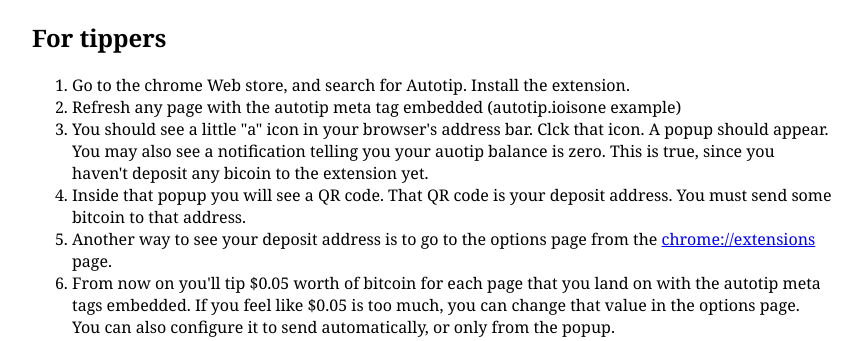
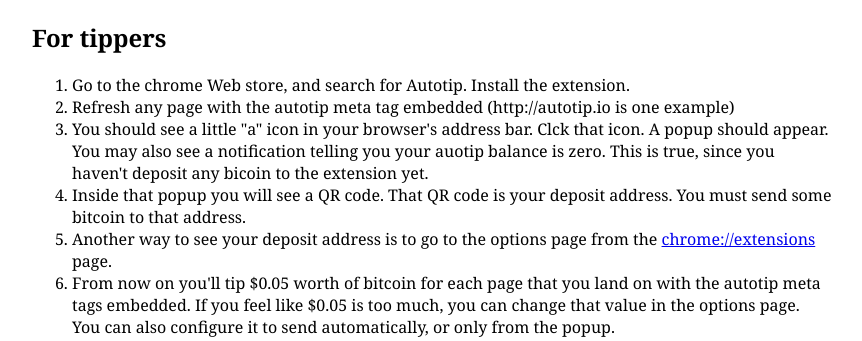
Before and after one commit to Band1to/autotip.io, a Django app: page /docs/chrome_extension in a window 1280 px wide. Shown: the part 251-592 px from the top of the page, without its empty margins (208-1070 px from the left). Run offline with Django 3.2, Linux system fonts and the light colour scheme.

Commit message:
fixed typo

```diff
--- a/autotip_io/autotip_io/templates/chrome_extension_usage.html
+++ b/autotip_io/autotip_io/templates/chrome_extension_usage.html
@@ -8,7 +8,7 @@
 
 <ol>
     <li>Go to the chrome Web store, and search for Autotip. Install the extension.</li>
-    <li>Refresh any page with the autotip meta tag embedded (autotip.ioisone example)</li>
+    <li>Refresh any page with the autotip meta tag embedded (http://autotip.io is one example)</li>
     <li>You should see a little "a" icon in your browser's address bar. Clck that icon.
         A popup should appear. You may also see a notification telling you your auotip
         balance is zero. This is true, since you haven't deposit any bicoin to the extension yet.</li>
```
